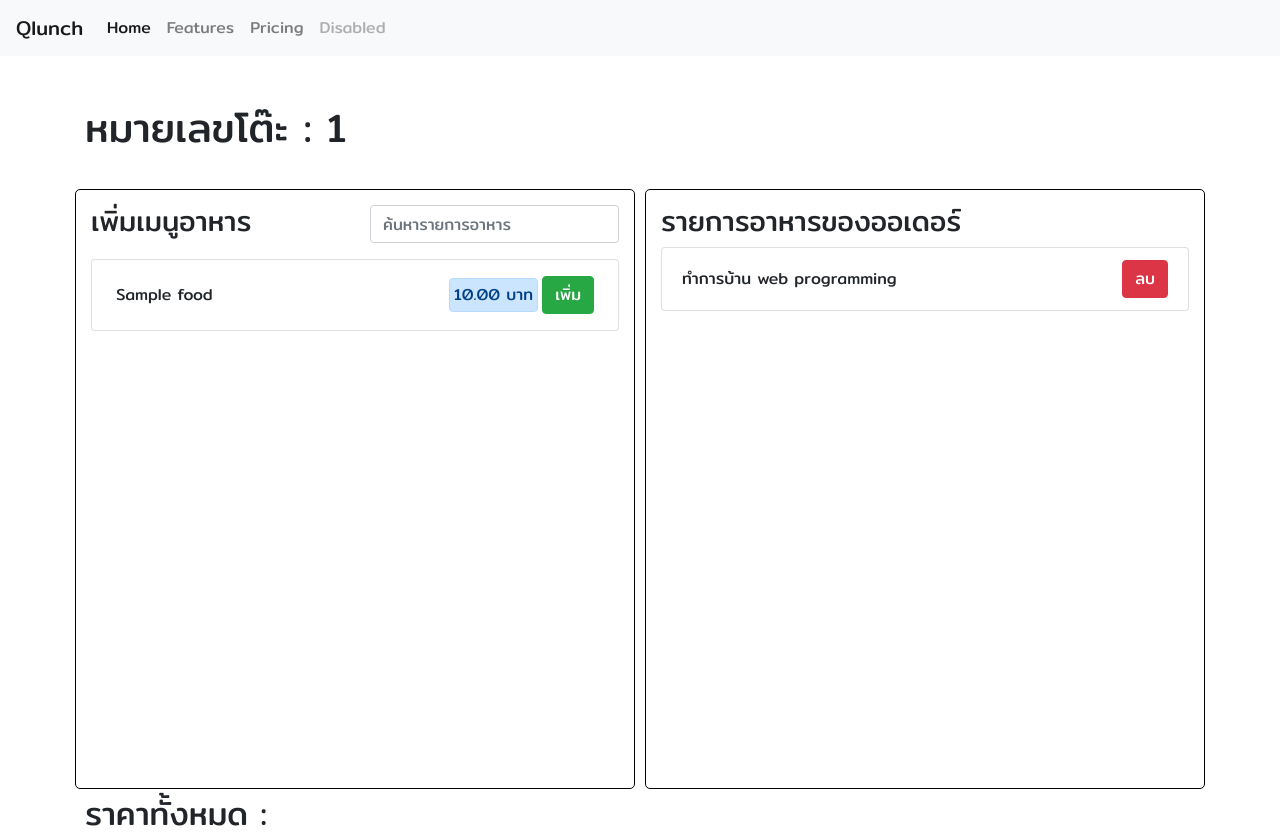
After one commit to poohcid/Qlunch, a Django app: page /work_in/addfood/1 in a window 1280 px wide. The commit adds this page. Run offline with Django 3.2, Linux system fonts and the light colour scheme; tables that the repository leaves empty hold one stand-in row (values such as "Sample post"); some libraries are stand-ins or nearby versions.

Commit message:
เพิ่มหน้า แก้ไข/เพิ่ม รายการออเดอร์

```diff
--- a/templates/base.html
+++ b/templates/base.html
@@ -41,7 +41,7 @@
       </ul>
     </div>
   </nav>
-  <div class="container">
+  <div class="container-md">
     {% block content %}
 
     {% endblock  %}
--- /dev/null
+++ b/work_in/templates/work_in/addfood.html
@@ -0,0 +1,95 @@
+{% extends "base.html" %}
+{% block content %}
+<style>
+    .todolist {
+        height: 600px;
+        border: 1px solid #000;
+        padding: 15px;
+        border-radius: 5px;
+        margin: 5px;
+    }
+</style>
+<h1><br>หมายเลขโต๊ะ : {{ table.id }}</h1><br>
+<div class="row">
+    <div class="col-md todolist">
+        <div class="row">
+            <div class="col">
+                <h3>เพิ่มเมนูอาหาร</h3>
+            </div>
+            <div class="col">
+                <form action="">
+                    <input type="text" name="" id="" placeholder="ค้นหารายการอาหาร" class="form-control">
+                </form>
+            </div>
+        </div>
+
+        <ul id="foodmenu" class="list-group overflow-auto">
+            {% for f in food %}
+            <li class="list-group-item d-flex justify-content-between align-items-center bd-highlight">
+                <div class="foodname p-1 flex-grow-1 bd-highlight">{{ f.name }}</div>
+                <div class="p-1 bd-highlight alert alert-primary m-0">{{ f.price }} บาท</div>
+                <div class="p-1 bd-highlight"> <button type="button" class="btn btn-success" onclick="addtoOrder(this)" value="{{ f.name }}">
+                        เพิ่ม
+                    </button></div>
+            </li>
+            {% endfor %}
+        </ul>
+    </div>
+
+
+    <div class="col-md todolist overflow-auto">
+        <h3>รายการอาหารของออเดอร์</h3>
+        <form action="">
+        <ul id="foodorder" class="list-group">
+            <li class="list-group-item d-flex justify-content-between align-items-center">
+                ทำการบ้าน web programming
+                <button type="button" class="btn btn-danger" onclick="deleteMenu(this)">
+                    ลบ
+                </button>
+            </li>
+        </ul>
+        </form>
+    </div>
+
+</div>
+
+<div class="row">
+    <div class="col">
+        <h2>ราคาทั้งหมด : </h2>
+    </div>
+</div>
+
+<script>
+    var total_price = 0;
+    var count = 1
+    function addtoOrder(list) {
+        var order_ul = document.querySelectorAll("#foodorder > li")
+        var have_menu = false
+
+        for(i=0;i<order_ul.length;i++){
+            if(list.value == order_ul[i].firstChild.textContent){
+                num = order_ul[i].firstChild.nextSibling.value
+                order_ul[i].firstChild.nextSibling.value = parseInt(num) + 1
+
+                have_menu = true
+            }
+        }
+        if(have_menu == false){
+            ul = document.querySelector("#foodorder")
+            li = document.createElement("li")
+            li.className = "list-group-item d-flex justify-content-between align-items-center"
+            li.innerHTML = '<div class="foodname p-1 flex-grow-1 bd-highlight">'+list.value+'</div>'
+            li.innerHTML = li.innerHTML+'<input class="amount'+count+' form-control" style="width: 60px; margin-right: 10px;" type="number" value="1" min="0" max="999"/>'
+            li.innerHTML = li.innerHTML+'<button type="button" class="btn btn-danger" onclick="deleteMenu(this)">ลบ</button>'
+            ul.appendChild(li)
+            count = count+1
+        }
+    }
+    function deleteMenu(menuname){
+        menuname.parentNode.remove()
+    }
+</script>
+
+
+
+{% endblock  %}
--- a/work_in/templates/work_in/table.html
+++ b/work_in/templates/work_in/table.html
@@ -106,9 +106,9 @@
     <div class="row row-cols-4 row-cols-sm-3 row-cols-md-5 " id="table_list">
         {% for t in table %}
         {% if t.status %}
-        <div class="col"><a href="" class="activetable" type="button">{{t.id}}</a></div>
+        <div class="col"><a href="{% url 'addfood' table_id=t.id %}" class="activetable" type="button">{{t.id}}</a></div>
         {% else %}
-        <div class="col"><a href="https://www.youtube.com/feed/subscriptions" class="busytable" type="button"
+        <div class="col"><a href="" class="busytable" type="button"
                 disable>{{t.id}} <i class="fas fa-lock"></i></a></div>
         {% endif %}
         {% endfor %}
--- a/work_in/urls.py
+++ b/work_in/urls.py
@@ -3,7 +3,7 @@ from . import views
 
 urlpatterns = [
     path('', views.table, name="here_or_home"),
-    #path('table/', views.here_or_home , name="table"),
     path('create_order/', views.create_order, name="create_order"),
     path('at_store/', views.at_store, name="at_store"),
+    path('addfood/<int:table_id>', views.addfood, name="addfood"),
 ]
--- a/work_in/views.py
+++ b/work_in/views.py
@@ -3,7 +3,7 @@ from datetime import datetime
 
 from django.shortcuts import redirect, render
 
-from appModel.models import Order, Table, Order_in
+from appModel.models import Order, Table, Order_in, Food
 from .forms import OrderForm, TableForm
 from django.contrib.auth.models import User
 
@@ -64,3 +64,9 @@ def at_store(request):
     context['table'] = table
     context['form_order'] = form_order
     return render(request, template_name='work_in/at_store.html', context=context)
+
+def addfood(request, table_id):
+    context = {}
+    context['table'] = Table.objects.get(pk=table_id)
+    context['food'] = Food.objects.all()
+    return render(request, template_name='work_in/addfood.html', context=context)
```
